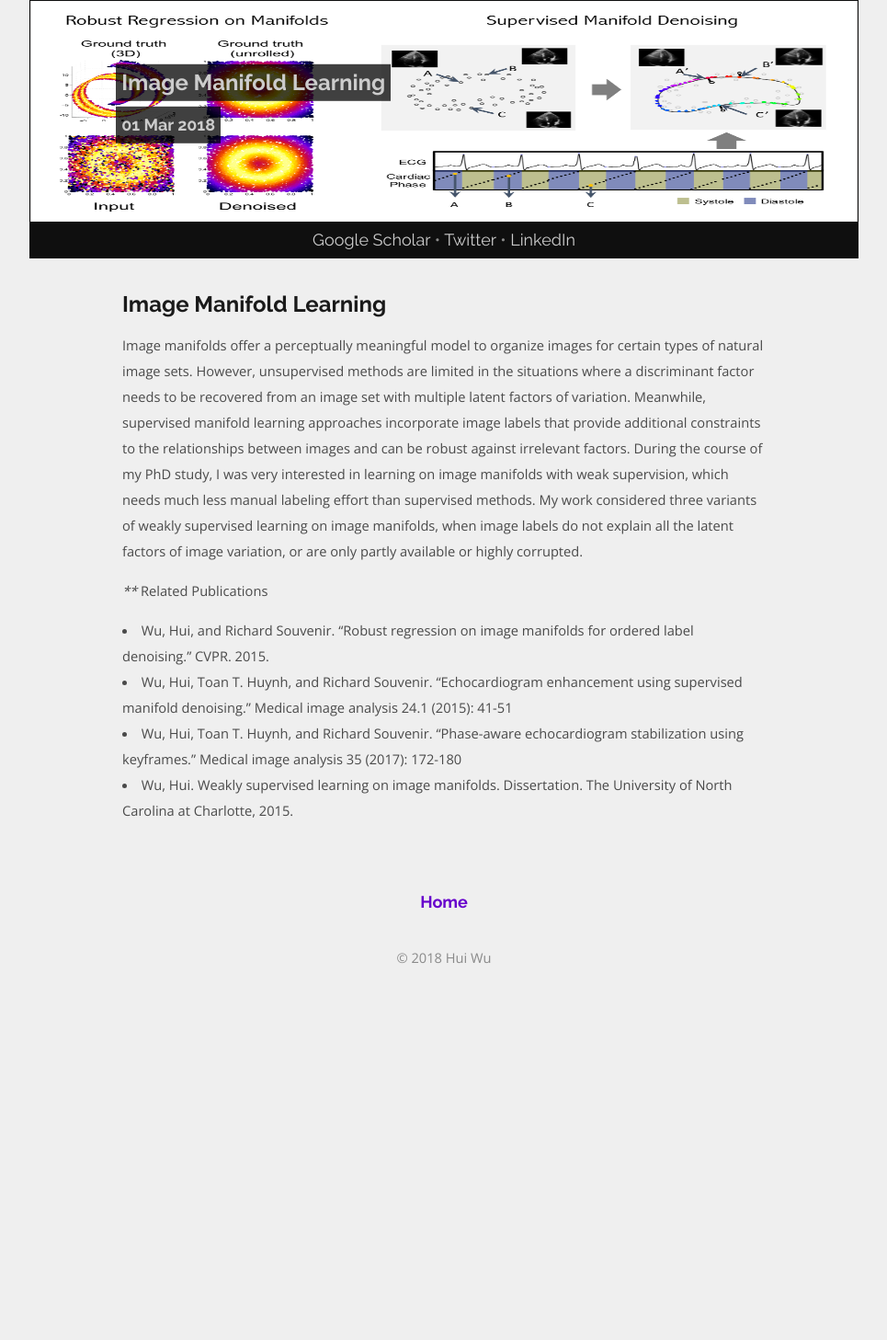
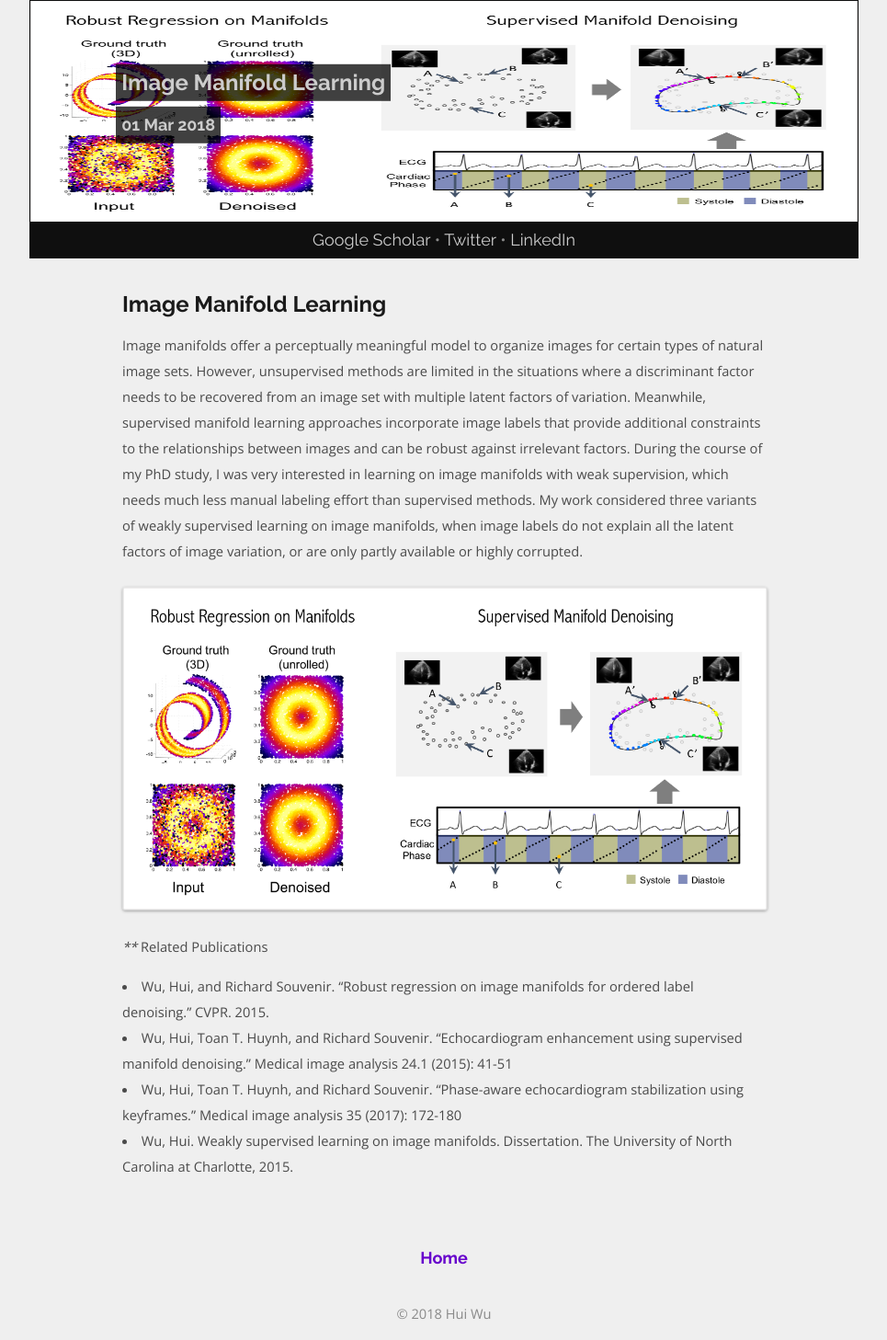
Before and after one commit to spacew/spacew.github.io, a Jekyll site: the page built from _posts/2018-03-01-manifold.markdown, in a window 1280 px wide. Shown: the whole page at 92% size, without its empty margins (157-1122 px from the left). Built offline with Jekyll 4.4.1, drawn with Linux system fonts in a browser that asks for light colours; before the commit the page ends 1070 px from its top, so only the background shows below that.

Commit message:
Update 2018-03-01-manifold.markdown

```diff
--- a/_posts/2018-03-01-manifold.markdown
+++ b/_posts/2018-03-01-manifold.markdown
@@ -20,6 +20,8 @@ or are only partly available or highly corrupted.
 
 <!--more-->
 
+<img alt="img" src="{{site.baseurl}}/media/manifold.png">
+
 **** Related Publications
 
 * Wu, Hui, and Richard Souvenir. "Robust regression on image manifolds for ordered label denoising." CVPR. 2015.
```
